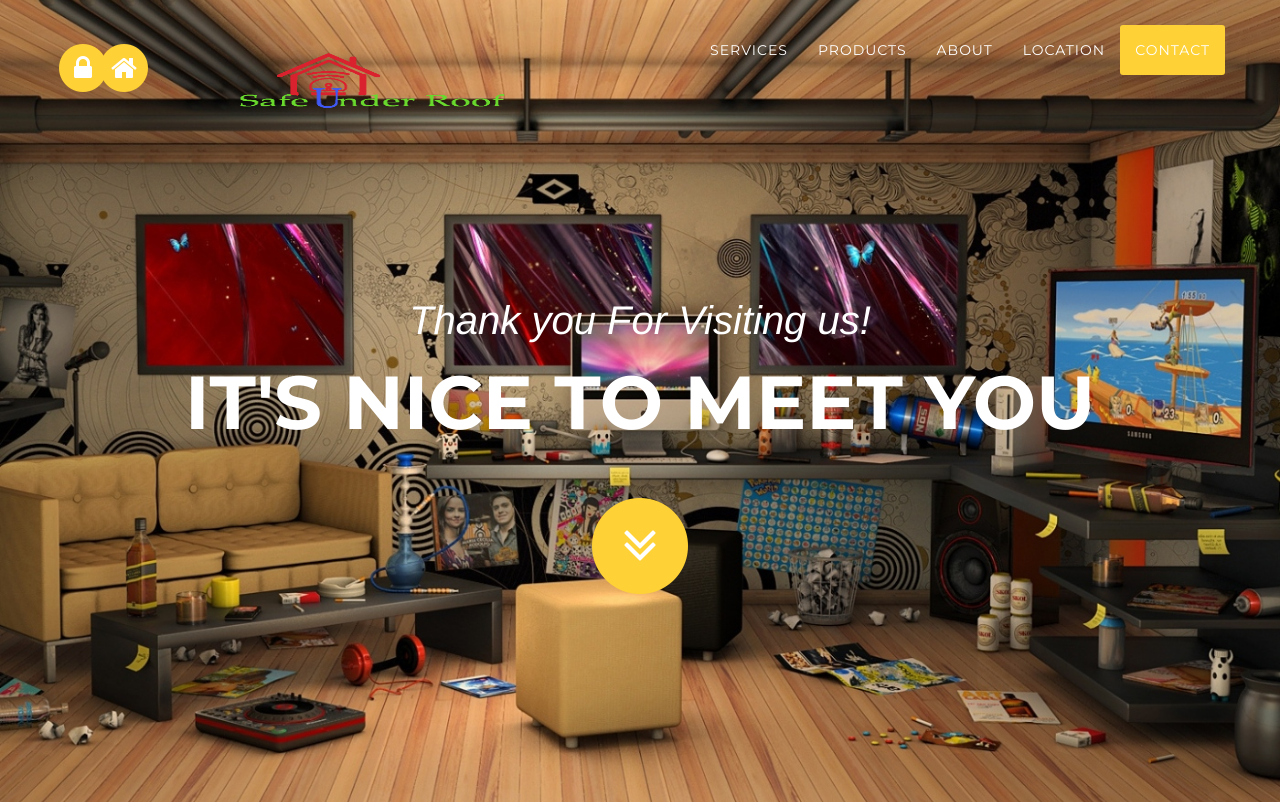
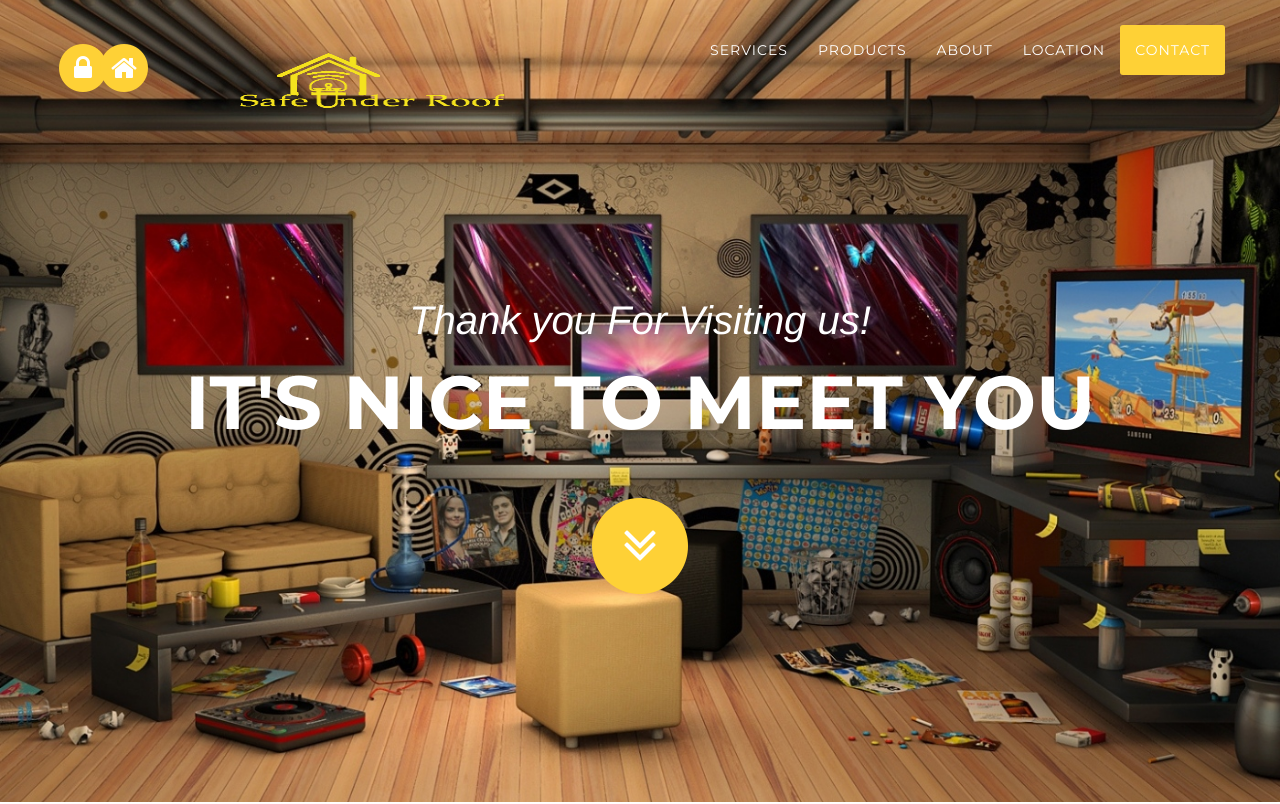
Before and after one commit to gopiprasanthpotipireddy/safeunderroof, a plain HTML site: page index.html in a window 1280 px wide. Shown: the top 804 px of the page. Drawn offline with nearby package versions, Linux system fonts and the light colour scheme; a web font is replaced by a local one.

Commit message:
Update index.html

```diff
--- a/index.html
+++ b/index.html
@@ -50,7 +50,7 @@
                 </span>
 
 
-              <a href="#page-top"> <img class="page-scroll" src="./img/safe under roof11.png" width="400" height="100"></a>
+              <a href="#page-top"> <img class="page-scroll" src="./img/safe under roof12.png" width="400" height="100"></a>
                 <span class="fa-stack fa-2x navbar-brand ">
                         <i class="fa fa-circle fa-stack-2x text-primary"></i>
                         <i class="fa fa-home fa-stack-1x fa-inverse"></i>
```
